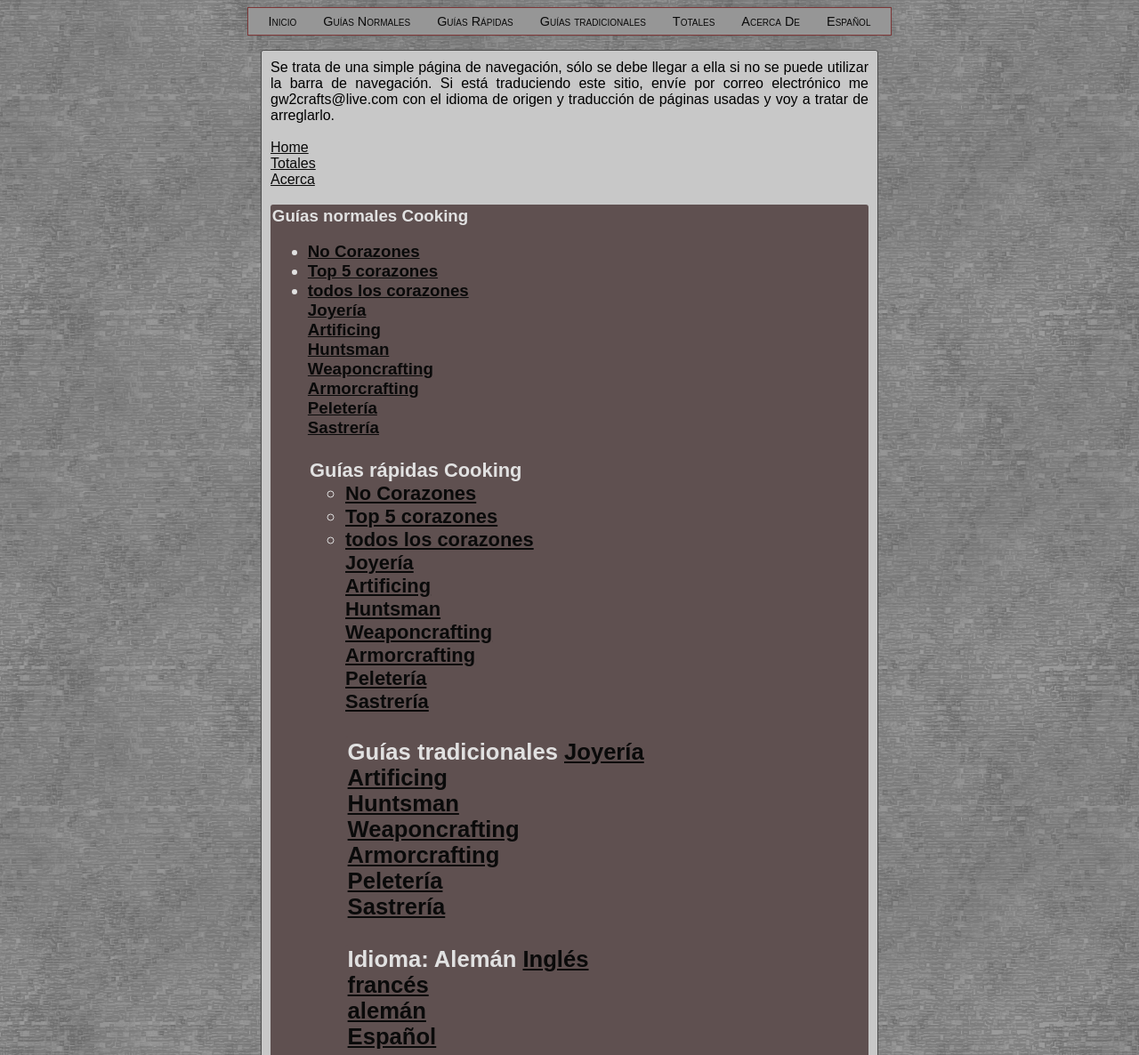
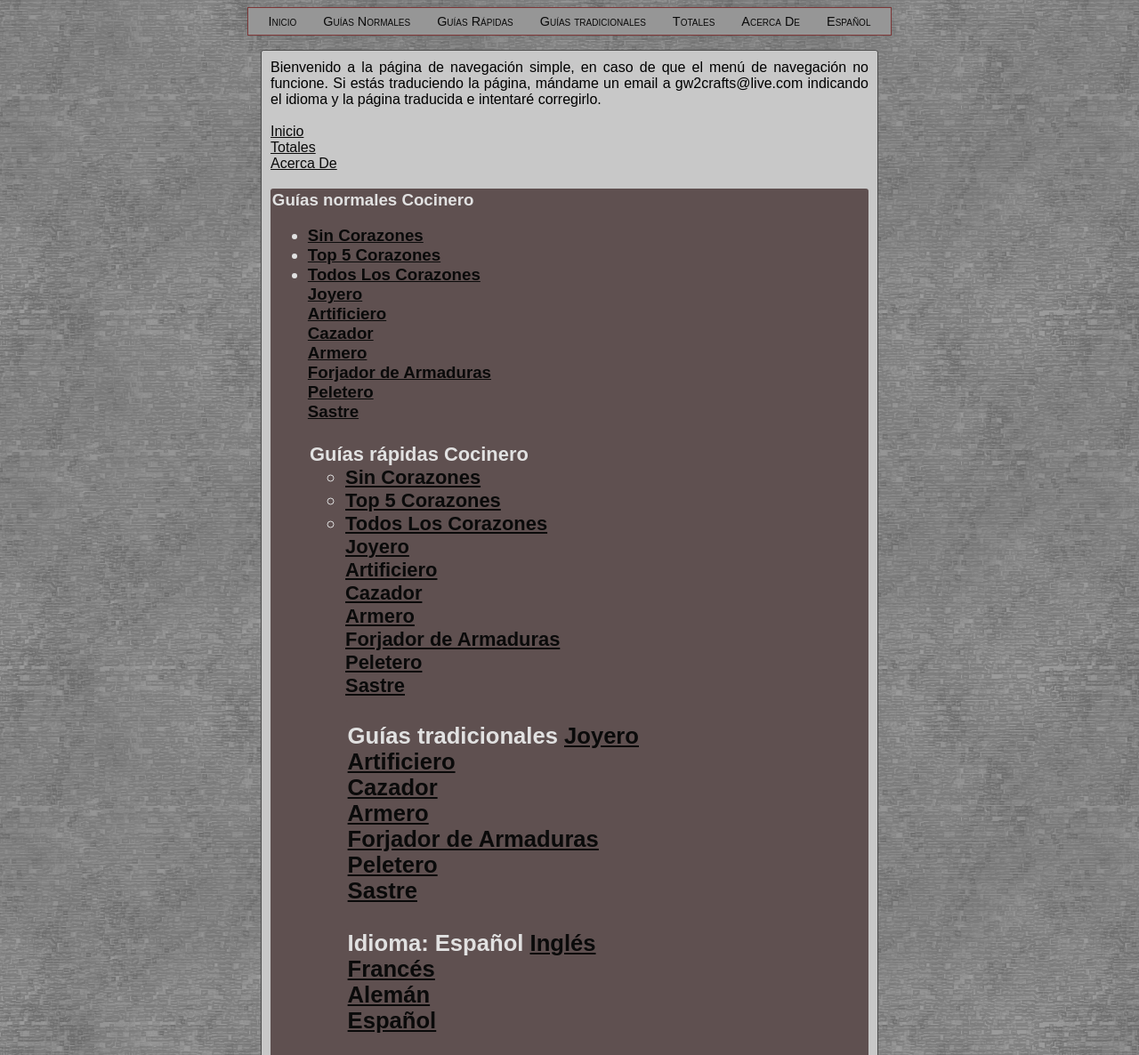
Before and after one commit to xanthics/gw2craft, a plain HTML site: page es/nav.html in a window 1280 px wide. Shown: the top 1186 px of the page at 89% size. Drawn offline with nearby package versions, Linux system fonts and the light colour scheme.

Commit message:
Updated Spanish translations thanks to Marc of Denmark

```diff
--- a/es/nav.html
+++ b/es/nav.html
@@ -24,13 +24,13 @@
                 <li><a href="/es/cooking_karma.html">Todos Los Corazones</a></li>
             </ul>
             </li>
-            <li><a href="/es/jewelcraft.html">Joyería</a></li>
-            <li><a href="/es/artificing.html">Artificing</a></li>
-            <li><a href="/es/huntsman.html">Montero</a></li>
-            <li><a href="/es/weaponcraft.html">Weaponcrafting</a></li>
-            <li><a href="/es/armorcraft.html">Armorcrafting</a></li>
-            <li><a href="/es/leatherworking.html">Peletería</a></li>
-            <li><a href="/es/tailor.html">Sastrería</a></li>
+            <li><a href="/es/jewelcraft.html">Joyero</a></li>
+            <li><a href="/es/artificing.html">Artificiero</a></li>
+            <li><a href="/es/huntsman.html">Cazador</a></li>
+            <li><a href="/es/weaponcraft.html">Armero</a></li>
+            <li><a href="/es/armorcraft.html">Forjador de Armaduras</a></li>
+            <li><a href="/es/leatherworking.html">Peletero</a></li>
+            <li><a href="/es/tailor.html">Sastre</a></li>
         </ul>
         </li>
         <li><a href="#">Guías Rápidas</a>
@@ -42,24 +42,24 @@
                 <li><a href="/es/cooking_karma_fast.html">Todos Los Corazones</a></li>
             </ul>
             </li>
-            <li><a href="/es/jewelcraft_fast.html">Joyería</a></li>
-            <li><a href="/es/artificing_fast.html">Artificing</a></li>
-            <li><a href="/es/huntsman_fast.html">Montero</a></li>
-            <li><a href="/es/weaponcraft_fast.html">Weaponcrafting</a></li>
-            <li><a href="/es/armorcraft_fast.html">Armorcrafting</a></li>
-            <li><a href="/es/leatherworking_fast.html">Peletería</a></li>
-            <li><a href="/es/tailor_fast.html">Sastrería</a></li>
+            <li><a href="/es/jewelcraft_fast.html">Joyero</a></li>
+            <li><a href="/es/artificing_fast.html">Artificiero</a></li>
+            <li><a href="/es/huntsman_fast.html">Cazador</a></li>
+            <li><a href="/es/weaponcraft_fast.html">Armero</a></li>
+            <li><a href="/es/armorcraft_fast.html">Forjador de Armaduras</a></li>
+            <li><a href="/es/leatherworking_fast.html">Peletero</a></li>
+            <li><a href="/es/tailor_fast.html">Sastre</a></li>
         </ul>
         </li>
         <li><a href="#">Guías tradicionales</a>
         <ul>
-            <li><a href="/es/jewelcraft_craft_all.html">Joyería</a></li>
-            <li><a href="/es/artificing_craft_all.html">Artificing</a></li>
-            <li><a href="/es/huntsman_craft_all.html">Montero</a></li>
-            <li><a href="/es/weaponcraft_craft_all.html">Weaponcrafting</a></li>
-            <li><a href="/es/armorcraft_craft_all.html">Armorcrafting</a></li>
-            <li><a href="/es/leatherworking_craft_all.html">Peletería</a></li>
-            <li><a href="/es/tailor_craft_all.html">Sastrería</a></li>
+            <li><a href="/es/jewelcraft_craft_all.html">Joyero</a></li>
+            <li><a href="/es/artificing_craft_all.html">Artificiero</a></li>
+            <li><a href="/es/huntsman_craft_all.html">Cazador</a></li>
+            <li><a href="/es/weaponcraft_craft_all.html">Armero</a></li>
+            <li><a href="/es/armorcraft_craft_all.html">Forjador de Armaduras</a></li>
+            <li><a href="/es/leatherworking_craft_all.html">Peletero</a></li>
+            <li><a href="/es/tailor_craft_all.html">Sastre</a></li>
         </ul>
         </li>
         <li><a href="/es/total.html">Totales</a></li>
@@ -75,58 +75,57 @@
     </ul>
 </nav>
 <section>
-
-Se trata de una simple página de navegación, sólo se debe llegar a ella si no se puede utilizar la barra de navegación. Si está traduciendo este sitio, envíe por correo electrónico me gw2crafts@live.com con el idioma de origen y traducción de páginas usadas y voy a tratar de arreglarlo.
+Bienvenido a la página de navegación simple, en caso de que el menú de navegación no funcione. Si estás traduciendo la página, mándame un email a gw2crafts@live.com indicando el idioma y la página traducida e intentaré corregirlo.
 <br /> <br />
-<a href="/es/"> Home </a> <br />
+<a href="/es/"> Inicio </a> <br />
 <a href="/es/total.html"> Totales </a> <br />
-<a href="/es/faq.html"> Acerca </a>
+<a href="/es/faq.html"> Acerca De </a>
 <h3> Guías normales </ h3>
-Cooking <br />
+Cocinero <br />
 <ul>
-<li> <a href="/es/cooking.html"> No Corazones </a> <br /> </li>
-<li> <a href="/es/cooking_karma_light.html"> Top 5 corazones </a> <br /> </li>
-<li> <a href="/es/cooking_karma.html"> todos los corazones </a> <br /> </li>
+<li> <a href="/es/cooking.html"> Sin Corazones </a> <br /> </li>
+<li> <a href="/es/cooking_karma_light.html"> Top 5 Corazones </a> <br /> </li>
+<li> <a href="/es/cooking_karma.html"> Todos Los Corazones </a> <br /> </li>
 </ Ul>
-<a href="/es/jewelcraft.html"> Joyería </a> <br />
-<a href="/es/artificing.html"> Artificing </a> <br />
-<a href="/es/huntsman.html"> Huntsman </a> <br />
-<a href="/es/weaponcraft.html"> Weaponcrafting </a> <br />
-<a href="/es/armorcraft.html"> Armorcrafting </a> <br />
-<a href="/es/leatherworking.html"> Peletería </a> <br />
-<a href="/es/tailor.html"> Sastrería </a> <br />
+<a href="/es/jewelcraft.html"> Joyero </a> <br />
+<a href="/es/artificing.html"> Artificiero </a> <br />
+<a href="/es/huntsman.html"> Cazador </a> <br />
+<a href="/es/weaponcraft.html"> Armero </a> <br />
+<a href="/es/armorcraft.html"> Forjador de Armaduras </a> <br />
+<a href="/es/leatherworking.html"> Peletero </a> <br />
+<a href="/es/tailor.html"> Sastre </a> <br />
 <h3> Guías rápidas </ h3>
-Cooking <br />
+Cocinero <br />
 <ul>
-<li> <a href="/es/cooking_fast.html"> No Corazones </a> <br /> </li>
-<li> <a href="/es/cooking_karma_fast_light.html"> Top 5 corazones </a> <br /> </li>
-<li> <a href="/es/cooking_karma_fast.html"> todos los corazones </a> <br /> </li>
+<li> <a href="/es/cooking_fast.html"> Sin Corazones </a> <br /> </li>
+<li> <a href="/es/cooking_karma_fast_light.html"> Top 5 Corazones </a> <br /> </li>
+<li> <a href="/es/cooking_karma_fast.html"> Todos Los Corazones </a> <br /> </li>
 </ Ul>
-<a href="/es/jewelcraft_fast.html"> Joyería </a> <br />
-<a href="/es/artificing_fast.html"> Artificing </a> <br />
-<a href="/es/huntsman_fast.html"> Huntsman </a> <br />
-<a href="/es/weaponcraft_fast.html"> Weaponcrafting </a> <br />
-<a href="/es/armorcraft_fast.html"> Armorcrafting </a> <br />
-<a href="/es/leatherworking_fast.html"> Peletería </a> <br />
-<a href="/es/tailor_fast.html"> Sastrería </a>
+<a href="/es/jewelcraft_fast.html"> Joyero </a> <br />
+<a href="/es/artificing_fast.html"> Artificiero </a> <br />
+<a href="/es/huntsman_fast.html"> Cazador </a> <br />
+<a href="/es/weaponcraft_fast.html"> Armero </a> <br />
+<a href="/es/armorcraft_fast.html"> Forjador de Armaduras </a> <br />
+<a href="/es/leatherworking_fast.html"> Peletero </a> <br />
+<a href="/es/tailor_fast.html"> Sastre </a>
 <h3> Guías tradicionales </ h3>
-<a href="/es/jewelcraft_craft_all.html"> Joyería </a> <br />
-<a href="/es/artificing_craft_all.html"> Artificing </a> <br />
-<a href="/es/huntsman_craft_all.html"> Huntsman </a> <br />
-<a href="/es/weaponcraft_craft_all.html"> Weaponcrafting </a> <br />
-<a href="/es/armorcraft_craft_all.html"> Armorcrafting </a> <br />
-<a href="/es/leatherworking_craft_all.html"> Peletería </a> <br />
-<a href="/es/tailor_craft_all.html"> Sastrería </a>
-<h3> Idioma: Alemán </ h3>
+<a href="/es/jewelcraft_craft_all.html"> Joyero </a> <br />
+<a href="/es/artificing_craft_all.html"> Artificiero </a> <br />
+<a href="/es/huntsman_craft_all.html"> Cazador </a> <br />
+<a href="/es/weaponcraft_craft_all.html"> Armero </a> <br />
+<a href="/es/armorcraft_craft_all.html"> Forjador de Armaduras </a> <br />
+<a href="/es/leatherworking_craft_all.html"> Peletero </a> <br />
+<a href="/es/tailor_craft_all.html"> Sastre </a>
+<h3> Idioma: Español </ h3>
 <a href="/nav.html" hreflang="en"> Inglés </a> <br />
-<a href="/fr/nav.html" hreflang="fr"> francés </a> <br />
-<a href="/de/nav.html" hreflang="de"> alemán </a> <br />
+<a href="/fr/nav.html" hreflang="fr"> Francés </a> <br />
+<a href="/de/nav.html" hreflang="de"> Alemán </a> <br />
 <a href="#" hreflang="es"> Español </a> <br />
 
 </section>
 
 <footer>
-Guild Wars 2 © 2012 ArenaNet, Inc. Todos los derechos reservados. NCsoft, el logotipo de las NC entrelazadas, ArenaNet, Guild Wars, Factions Clan Wars, Guild Wars Nightfall, Guild Wars: Eye of the North, Guild Wars 2, y todos los logotipos y diseños asociados son marcas comerciales o marcas comerciales registradas de NCsoft Corporation. Todas las demás marcas son propiedad de sus respectivos dueños.
+Guild Wars 2 © 2012 ArenaNet, Inc. Todos los derechos reservados. NCsoft, el logotipo entrelazado de NC, ArenaNet, Guild Wars, Guild Wars Factions, Guild Wars Nightfall, Guild Wars: Eye of the North, Guild Wars 2, y todos los logos y diseños asociados son marcas registradas o marcas de NCsoft Corporation. Todas las otras marcas son propiedad de sus respectivos dueños.
 </footer>
 </body>
 </html>
```
Also changed, not shown: es/faq.html (+63 -65 lines), es/index.html (+23 -23 lines), 1 other file.
